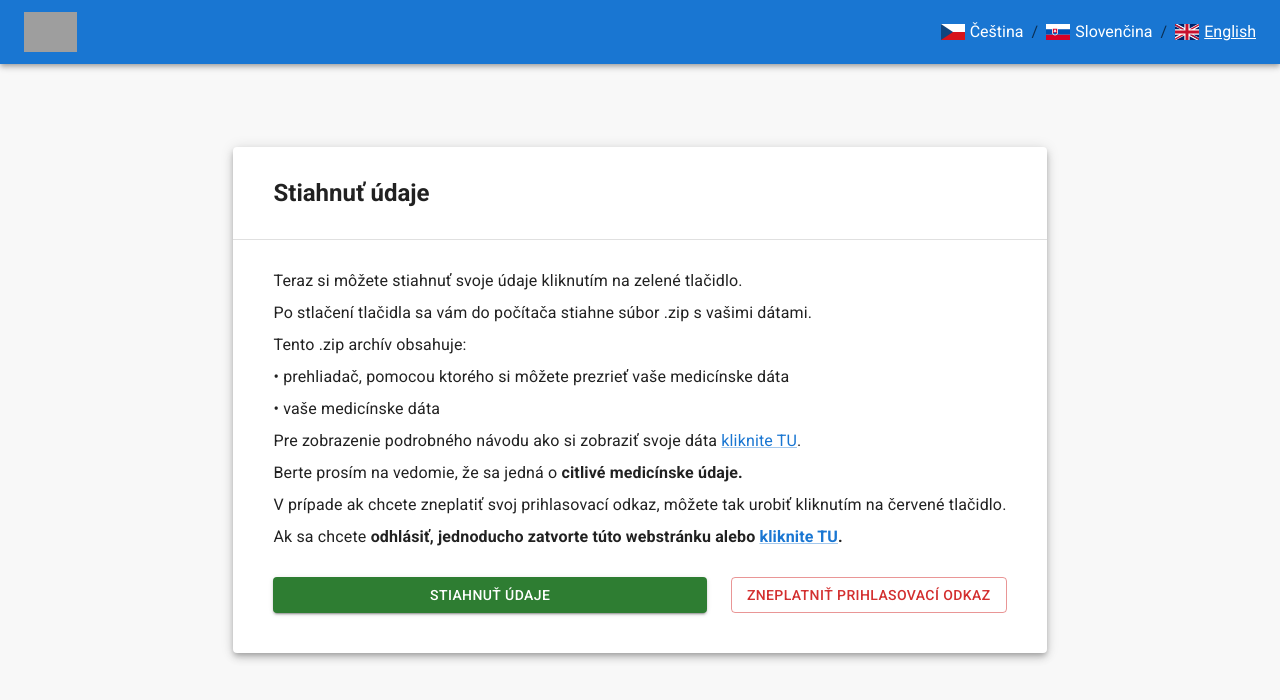
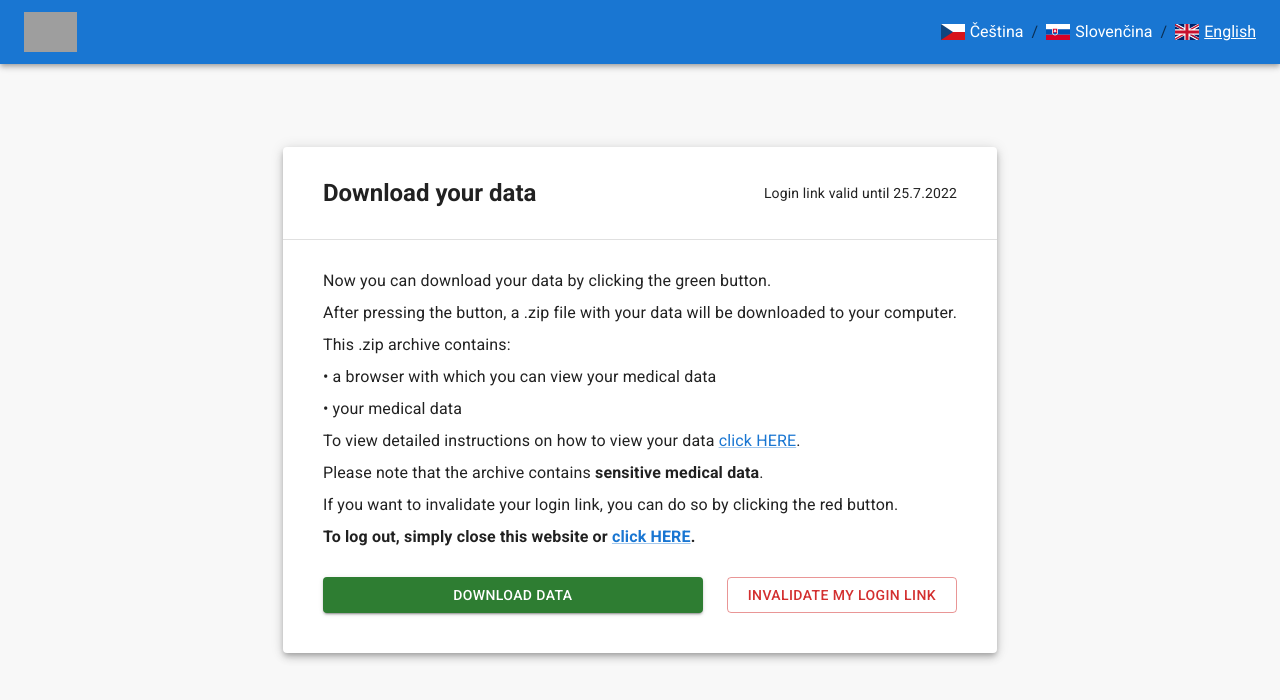
Before and after one commit to jakubvanko/mafil-volunteer-data-giver, a React (Create React App) app in the folder frontend/: page /user in a window 1280 px wide. Shown: the top 700 px of the page. Built offline with nearby package versions, Linux system fonts and the light colour scheme; grey boxes are pictures that could not be loaded.

Commit message:
feat(frontend): add localized texts

```diff
--- a/frontend/src/components/BasicMessagePage/BasicMessagePage.tsx
+++ b/frontend/src/components/BasicMessagePage/BasicMessagePage.tsx
@@ -1,4 +1,5 @@
 import { Button, Typography } from "@mui/material";
+import { useTranslation } from "react-i18next";
 import { MainCard } from "../../components/MainCard/MainCard";
 import { MainPageContainer } from "../MainPageContainer/MainPageContainer";
 
@@ -11,12 +12,14 @@ export const BasicMessagePage = ({
   headingText,
   descriptionText,
 }: BasicMessagePageProps) => {
+  const { t } = useTranslation();
+
   return (
     <MainPageContainer>
       <MainCard headingText={headingText}>
         <Typography variant="body1">{descriptionText}</Typography>
         <Button fullWidth variant="contained">
-          Prejsť na webstránku laboratória mafil
+          {t("common.buttonOutLinkText")}
         </Button>
       </MainCard>
     </MainPageContainer>
--- a/frontend/src/components/LoginPage/LoginPage.tsx
+++ b/frontend/src/components/LoginPage/LoginPage.tsx
@@ -12,12 +12,12 @@ export const LoginPage = () => {
         <Typography variant="body1">{t("login.description")}</Typography>
         <TextField
           id="textfield-code"
-          label="Rodné číslo"
+          label={t("login.textFieldLabel")}
           variant="filled"
           fullWidth
         />
         <Button fullWidth variant="contained">
-          Prihlásiť sa
+          {t("login.buttonText")}
         </Button>
       </MainCard>
     </MainPageContainer>
--- a/frontend/src/components/MainCard/MainCard.tsx
+++ b/frontend/src/components/MainCard/MainCard.tsx
@@ -1,21 +1,30 @@
 import { PropsWithChildren } from "react";
-import { Divider, Paper, Typography, Box, Stack } from "@mui/material";
+import { Divider, Paper, Typography, Stack } from "@mui/material";
 
 interface MainCardProps {
   headingText: string;
+  secondaryHeadingElement?: React.ReactNode;
 }
 
 export const MainCard = ({
   headingText,
+  secondaryHeadingElement,
   children,
 }: PropsWithChildren<MainCardProps>) => {
   return (
     <Paper elevation={5}>
-      <Box padding={"30px 40px;"}>
+      <Stack
+        padding={"30px 40px;"}
+        justifyContent="space-between"
+        alignItems="center"
+        direction="row"
+        width={"100%"}
+      >
         <Typography variant="h5">
           <b>{headingText}</b>
         </Typography>
-      </Box>
+        {secondaryHeadingElement && secondaryHeadingElement}
+      </Stack>
       <Divider />
       <Stack spacing={3} padding={"25px 40px 40px 40px"}>
         {children}
--- a/frontend/src/components/UserPage/UserPage.tsx
+++ b/frontend/src/components/UserPage/UserPage.tsx
@@ -1,45 +1,49 @@
 import { Button, Link, Stack, Typography, Box } from "@mui/material";
+import { Trans, useTranslation } from "react-i18next";
 import { MainCard } from "../MainCard/MainCard";
 import { MainPageContainer } from "../MainPageContainer/MainPageContainer";
 
 export const UserPage = () => {
+  const { t } = useTranslation();
+
   return (
     <MainPageContainer>
-      <MainCard headingText="Stiahnuť údaje">
+      <MainCard
+        headingText={t("user.headingText")}
+        secondaryHeadingElement={
+          <Typography variant="body2">
+            {t("user.loginLinkAvailability")} 25.7.2022
+          </Typography>
+        }
+      >
         <Typography variant="body1" sx={{ lineHeight: "2em" }}>
-          Teraz si môžete stiahnuť svoje údaje kliknutím na zelené tlačidlo.
-          <br />
-          Po stlačení tlačidla sa vám do počítača stiahne súbor .zip s vašimi
-          dátami. <br />
-          Tento .zip archív obsahuje: <br />• prehliadač, pomocou ktorého si
-          môžete prezrieť vaše medicínske dáta <br />
-          • vaše medicínske dáta <br />
-          Pre zobrazenie podrobného návodu ako si zobraziť svoje dáta{" "}
-          <Link>kliknite TU</Link>. <br />
-          Berte prosím na vedomie, že sa jedná o{" "}
-          <b color="danger">citlivé medicínske údaje.</b>
-          <br />V prípade ak chcete zneplatiť svoj prihlasovací odkaz, môžete
-          tak urobiť kliknutím na červené tlačidlo. <br />
-          Ak sa chcete{" "}
-          <b>
-            odhlásiť, jednoducho zatvorte túto webstránku alebo{" "}
-            <Link>kliknite TU</Link>.
-          </b>
+          <Trans
+            i18nKey="user.downloadInfoText"
+            components={{
+              bold: <b />,
+              link1: <Link href="" />,
+              link2: <Link href="" />,
+            }}
+          />
         </Typography>
         <Stack direction="row" spacing={3}>
           <Box width={"100%"}>
             <Button fullWidth variant="contained" color="success">
-              Stiahnuť údaje
+              {t("user.buttonDownloadDataText")}
             </Button>
           </Box>
-          <Box minWidth={"fit-content"}>
+          <Box>
             <Button
               fullWidth
               variant="outlined"
               color="error"
-              sx={{ width: "fit-content", whiteSpace: "nowrap" }}
+              sx={{
+                width: "fit-content",
+                whiteSpace: "nowrap",
+                minWidth: "18vw",
+              }}
             >
-              Zneplatniť prihlasovací odkaz
+              {t("user.buttonDisableUserText")}
             </Button>
           </Box>
         </Stack>
--- a/frontend/src/i18n.ts
+++ b/frontend/src/i18n.ts
@@ -7,6 +7,41 @@ const translationEn = {
     headingText: "Access your data",
     description:
       "To access your data, please enter your social security number.",
+    textFieldLabel: "Social security number",
+    buttonText: "Log in",
+  },
+  common: {
+    buttonOutLinkText: "Go to the website of the MAFIL laboratory",
+  },
+  user: {
+    buttonDownloadDataText: "Download data",
+    buttonDisableUserText: "Invalidate my login link",
+    headingText: "Download your data",
+    loginLinkAvailability: "Login link valid until",
+    downloadInfoText: `Now you can download your data by clicking the green button. <br/>
+        After pressing the button, a .zip file with your data will be downloaded to your computer. <br/>
+        This .zip archive contains: <br/>
+        • a browser with which you can view your medical data <br/>
+        • your medical data <br/>
+        To view detailed instructions on how to view your data <link1>click HERE</link1>. <br/>
+        Please note that the archive contains <bold>sensitive medical data</bold>. <br/>
+        If you want to invalidate your login link, you can do so by clicking the red button. <br/>
+        <bold>To log out, simply close this website or <link2>click HERE</link2>.</bold>
+    `,
+  },
+  error: {
+    headingText: "Error 404",
+    descriptionText: "The specified page does not exist or has been removed.",
+  },
+  deleted: {
+    headingText: "Your login link has been invalidated",
+    descriptionText:
+      "Your login link has been invalidated. Thank you for participating in our study.",
+  },
+  logout: {
+    headingText: "You have been logged out",
+    descriptionText:
+      "You have been successfully logged out. You can now safely leave the website.",
   },
 };
 
@@ -14,6 +49,41 @@ const translationCz = {
   login: {
     headingText: "Přístup k vašim datům",
     description: "Pro přístup k vašim datům zadejte prosím své rodné číslo.",
+    textFieldLabel: "Rodné číslo",
+    buttonText: "Přihlásit se",
+  },
+  common: {
+    buttonOutLinkText: "Přejít na webstránku laboratoře MAFIL",
+  },
+  user: {
+    buttonDownloadDataText: "Stáhnout údaje",
+    buttonDisableUserText: "Zneplatnit přihlašovací odkaz",
+    headingText: "Stáhnout údaje",
+    loginLinkAvailability: "Přihlašovací link platný do",
+    downloadInfoText: `Nyní si můžete stáhnout své údaje klepnutím na zelené tlačítko. <br/>
+    Po stisku tlačítka se vám do počítače stáhne soubor .zip s vašimi daty. <br/>
+    Tento zip archiv obsahuje: <br/>
+    • prohlížeč, pomocí kterého si můžete prohlédnout vaše medicínská data <br/>
+    • vaše medicínská data <br/>
+    Pro zobrazení podrobného návodu jak si zobrazit svá data <link1>klikněte ZDE</link1>. <br/>
+    Berte prosím na vědomí, že se jedná o <bold>citlivé medicínské údaje</bold>. <br/>
+    V případě, že chcete zneplatit svůj přihlašovací odkaz, můžete tak učinit kliknutím na červené tlačítko. <br/>
+    <bold>Chcete-li se odhlásit, jednoduše zavřete tuto webstránku nebo <link2>klikněte ZDE</link2>.</bold>
+    `,
+  },
+  error: {
+    headingText: "Chyba 404",
+    descriptionText: "Zadaná stránka neexistuje nebo byla odstraněna.",
+  },
+  deleted: {
+    headingText: "Váš přihlašovací odkaz byl zneplatněn",
+    descriptionText:
+      "Váš přihlašovací odkaz byl zneplatněn. Děkujeme za účast v naší studii.",
+  },
+  logout: {
+    headingText: "Byli jste odhlášeni",
+    descriptionText:
+      "Byli jste úspěšně odhlášeni. Nyní můžete webovou stránku bezpečně opustit.",
   },
 };
 
@@ -21,6 +91,41 @@ const translationSk = {
   login: {
     headingText: "Prístup k vašim dátam",
     description: "Pre prístup k vašim dátam prosím zadajte svoje rodné číslo.",
+    textFieldLabel: "Rodné číslo",
+    buttonText: "Prihlásiť sa",
+  },
+  common: {
+    buttonOutLinkText: "Prejsť na webstránku laboratória MAFIL",
+  },
+  user: {
+    buttonDownloadDataText: "Stiahnuť údaje",
+    buttonDisableUserText: "Zneplatniť prihlasovací odkaz",
+    headingText: "Stiahnuť údaje",
+    loginLinkAvailability: "Prihlasovací link platný do",
+    downloadInfoText: `Teraz si môžete stiahnuť svoje údaje kliknutím na zelené tlačidlo. <br/>
+    Po stlačení tlačidla sa vám do počítača stiahne súbor .zip s vašimi dátami. <br/>
+    Tento .zip archív obsahuje: <br/>
+    • prehliadač, pomocou ktorého si môžete prezrieť vaše medicínske dáta <br/>
+    • vaše medicínske dáta <br/>
+    Pre zobrazenie podrobného návodu ako si zobraziť svoje dáta <link1>kliknite TU</link1>. <br/>
+    Berte prosím na vedomie, že sa jedná o <bold>citlivé medicínske údaje</bold>. <br/>
+    V prípade ak chcete zneplatiť svoj prihlasovací odkaz, môžete tak urobiť kliknutím na červené tlačidlo. <br/>
+    <bold>Ak sa chcete odhlásiť, jednoducho zatvorte túto webstránku alebo <link2>kliknite TU</link2>.</bold>
+    `,
+  },
+  error: {
+    headingText: "Chyba 404",
+    descriptionText: "Zadaná stránka neexistuje alebo bola odstránená.",
+  },
+  deleted: {
+    headingText: "Váš prihlasovací odkaz bol zneplatnený",
+    descriptionText:
+      "Váš prihlasovací odkaz bol zneplatnený. Ďakujeme za účasť v našej štúdii.",
+  },
+  logout: {
+    headingText: "Boli ste odhlásení",
+    descriptionText:
+      "Boli ste úspešne odhlásení. Teraz môžete webstránku bezpečne opustiť.",
   },
 };
 
@@ -30,7 +135,7 @@ export const applyLocalization = () =>
     .use(initReactI18next)
     .init({
       debug: true,
-      fallbackLng: "en",
+      fallbackLng: "cz",
       interpolation: {
         escapeValue: false,
       },
```
Also changed, not shown: frontend/src/App.tsx (+9 -6 lines).
